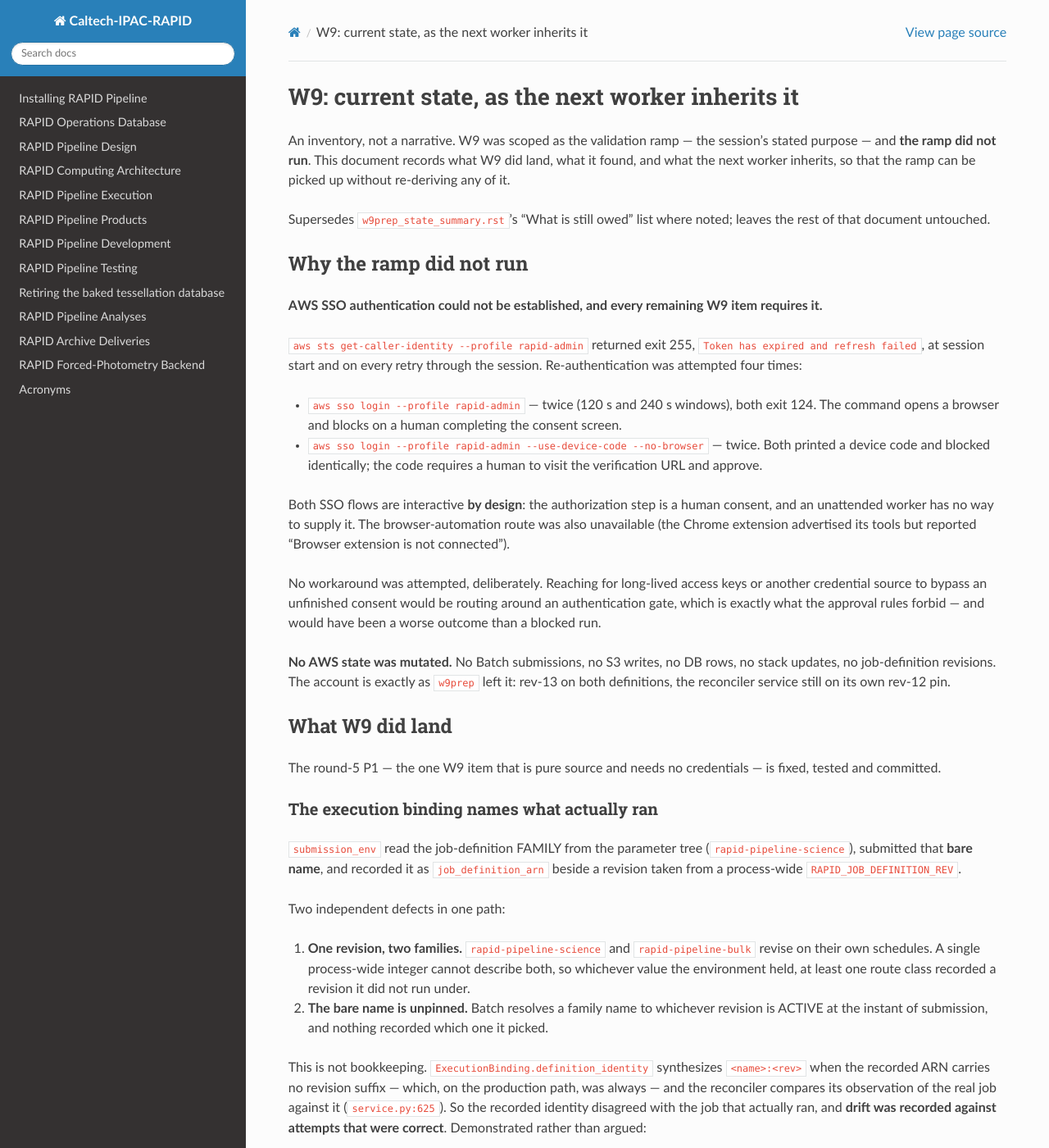
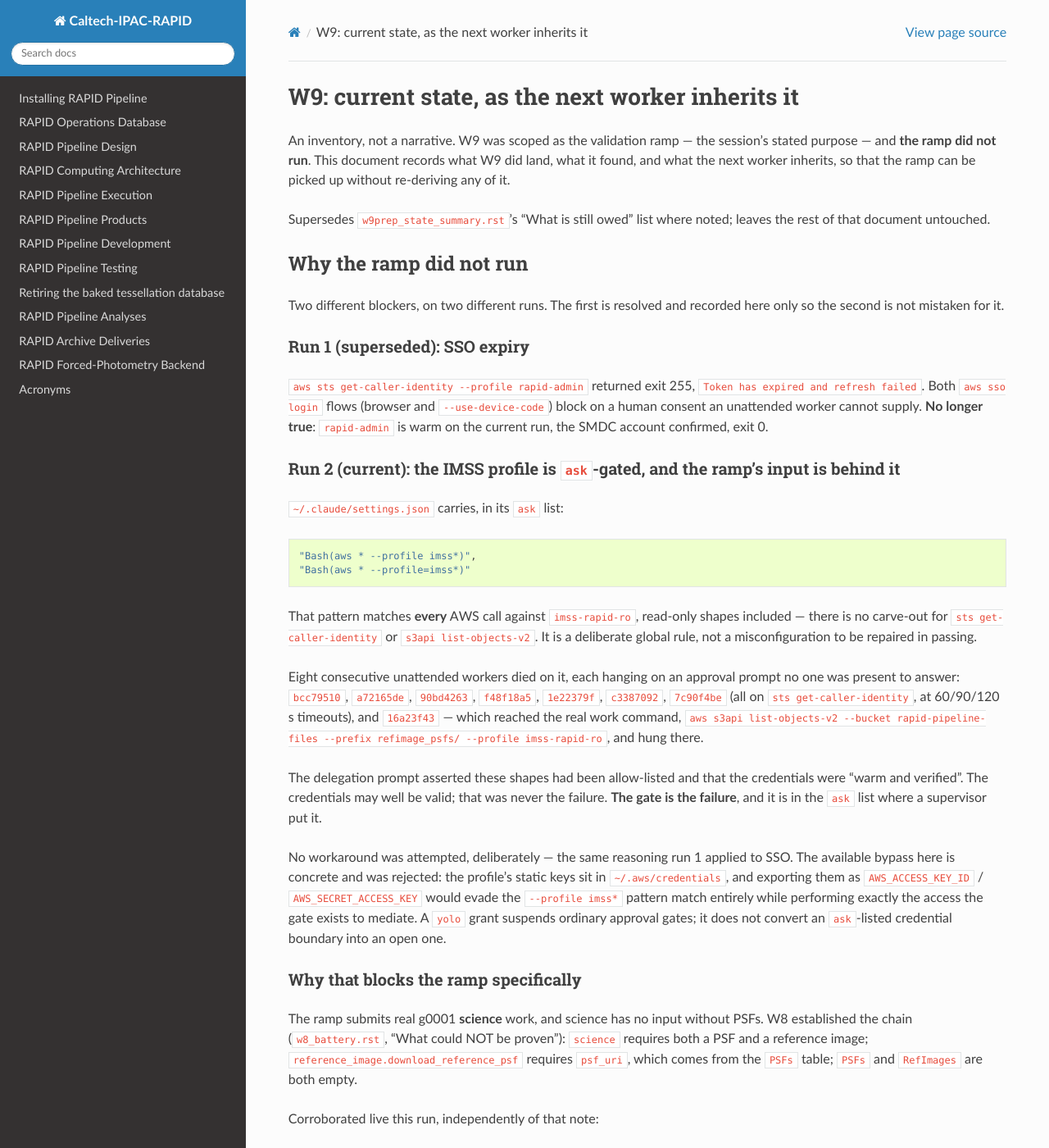
Before and after one commit to Caltech-IPAC/rapid, a Sphinx documentation site: the page built from docs/source/dev/w9_state_summary.rst, in a window 1280 px wide and 1400 px high. Shown: the whole window at 82% size. Built offline with Sphinx 7.4.7 and the Read the Docs theme 3.1.0, drawn with Linux system fonts in a browser that asks for light colours; some of the changed text lies outside the part shown.

Commit message:
docs: W9's real blocker is an ask-gated IMSS profile, not SSO
The prior state doc attributed the blocked ramp to rapid-admin SSO
expiry. That is resolved — rapid-admin is warm this run. The actual
blocker is different and worth naming precisely, because eight
consecutive unattended workers died on it without diagnosing it:

  "Bash(aws * --profile imss*)" sits in the ask list of
  ~/.claude/settings.json, matching every IMSS call including the
  read-only s3api listing that is the PSF carry's first real command.

The delegation prompt asserted those shapes were allow-listed. They are
not. Recorded rather than routed around: the bypass (exporting the
profile's static keys to dodge the --profile match) is exactly what the
gate exists to prevent, and a yolo grant does not open an ask-listed
credential boundary.

Also corrected against live observation:

- The reconciler-service stack is NOT a revision behind, as the owed
  list claimed. It carries the rev-13 digest with ReconcilerEnabled
  true, matching both job definitions — all three pins consistent.
- rapid-pipeline-queue does not exist; queries against it return empty
  at exit 0, a silent false clean. The real queues are
  rapid-queue-bulk and rapid-queue-prompt, both verified quiesced.

Records why rev-14 was deliberately not built despite being available,
and what one owner decision would unblock the next run.

Co-Authored-By: Claude Opus 5 <noreply@anthropic.com>
Claude-Session: https://claude.ai/code/session_01NoBEGj9KRcVw3B5YvvPg2Y

```diff
--- a/docs/source/dev/w9_state_summary.rst
+++ b/docs/source/dev/w9_state_summary.rst
@@ -13,35 +13,80 @@ where noted; leaves the rest of that document untouched.
 Why the ramp did not run
 -------------------------
 
-**AWS SSO authentication could not be established, and every remaining
-W9 item requires it.**
+Two different blockers, on two different runs. The first is resolved and
+recorded here only so the second is not mistaken for it.
+
+Run 1 (superseded): SSO expiry
+~~~~~~~~~~~~~~~~~~~~~~~~~~~~~~~~
 
 ``aws sts get-caller-identity --profile rapid-admin`` returned exit 255,
-``Token has expired and refresh failed``, at session start and on every
-retry through the session. Re-authentication was attempted four times:
+``Token has expired and refresh failed``. Both ``aws sso login`` flows
+(browser and ``--use-device-code``) block on a human consent an
+unattended worker cannot supply. **No longer true**: ``rapid-admin`` is
+warm on the current run, the SMDC account confirmed, exit 0.
 
-* ``aws sso login --profile rapid-admin`` — twice (120 s and 240 s
-  windows), both exit 124. The command opens a browser and blocks on a
-  human completing the consent screen.
-* ``aws sso login --profile rapid-admin --use-device-code --no-browser``
-  — twice. Both printed a device code and blocked identically; the code
-  requires a human to visit the verification URL and approve.
+Run 2 (current): the IMSS profile is ``ask``-gated, and the ramp's input is behind it
+~~~~~~~~~~~~~~~~~~~~~~~~~~~~~~~~~~~~~~~~~~~~~~~~~~~~~~~~~~~~~~~~~~~~~~~~~~~~~~~~~~~~~~
 
-Both SSO flows are interactive **by design**: the authorization step is
-a human consent, and an unattended worker has no way to supply it. The
-browser-automation route was also unavailable (the Chrome extension
-advertised its tools but reported "Browser extension is not connected").
+``~/.claude/settings.json`` carries, in its ``ask`` list::
 
-No workaround was attempted, deliberately. Reaching for long-lived
-access keys or another credential source to bypass an unfinished consent
-would be routing around an authentication gate, which is exactly what
-the approval rules forbid — and would have been a worse outcome than a
-blocked run.
+    "Bash(aws * --profile imss*)",
+    "Bash(aws * --profile=imss*)"
 
-**No AWS state was mutated.** No Batch submissions, no S3 writes, no DB
-rows, no stack updates, no job-definition revisions. The account is
-exactly as ``w9prep`` left it: rev-13 on both definitions, the
-reconciler service still on its own rev-12 pin.
+That pattern matches **every** AWS call against ``imss-rapid-ro``,
+read-only shapes included — there is no carve-out for ``sts
+get-caller-identity`` or ``s3api list-objects-v2``. It is a deliberate
+global rule, not a misconfiguration to be repaired in passing.
+
+Eight consecutive unattended workers died on it, each hanging on an
+approval prompt no one was present to answer: ``bcc79510``,
+``a72165de``, ``90bd4263``, ``f48f18a5``, ``1e22379f``, ``c3387092``,
+``7c90f4be`` (all on ``sts get-caller-identity``, at 60/90/120 s
+timeouts), and ``16a23f43`` — which reached the real work command,
+``aws s3api list-objects-v2 --bucket rapid-pipeline-files --prefix
+refimage_psfs/ --profile imss-rapid-ro``, and hung there.
+
+The delegation prompt asserted these shapes had been allow-listed and
+that the credentials were "warm and verified". The credentials may well
+be valid; that was never the failure. **The gate is the failure**, and
+it is in the ``ask`` list where a supervisor put it.
+
+No workaround was attempted, deliberately — the same reasoning run 1
+applied to SSO. The available bypass here is concrete and was rejected:
+the profile's static keys sit in ``~/.aws/credentials``, and exporting
+them as ``AWS_ACCESS_KEY_ID`` / ``AWS_SECRET_ACCESS_KEY`` would evade
+the ``--profile imss*`` pattern match entirely while performing exactly
+the access the gate exists to mediate. A ``yolo`` grant suspends
+ordinary approval gates; it does not convert an ``ask``-listed
+credential boundary into an open one.
+
+Why that blocks the ramp specifically
+~~~~~~~~~~~~~~~~~~~~~~~~~~~~~~~~~~~~~~~
+
+The ramp submits real g0001 **science** work, and science has no input
+without PSFs. W8 established the chain (``w8_battery.rst``, "What could
+NOT be proven"): ``science`` requires both a PSF and a reference image;
+``reference_image.download_reference_psf`` requires ``psf_uri``, which
+comes from the ``PSFs`` table; ``PSFs`` and ``RefImages`` are both
+empty.
+
+Corroborated live this run, independently of that note::
+
+    aws s3 ls s3://roman-rapid-references/ --profile rapid-admin
+    (no output, exit 0 — the bucket is empty)
+
+So the sole authorized source of the PSF set is the IMSS carry, and the
+IMSS carry is behind the gate above. Items 1 (PSF carry), 3's live
+end-to-end registration, and 4 (the ramp) are all downstream of it.
+
+A caution for whoever picks this up: ``rapid-pipeline-queue`` **does not
+exist**. Queries against it return ``0`` / ``[]`` at exit 0 — a silent
+false clean. The real queues are ``rapid-queue-bulk`` and
+``rapid-queue-prompt``; both were verified genuinely quiet (zero
+RUNNING) this run.
+
+**No AWS state was mutated on either run.** No Batch submissions, no S3
+writes, no DB rows, no stack updates, no job-definition revisions.
 
 What W9 did land
 -----------------
@@ -184,10 +229,23 @@ inherited unchanged:
   blocking the science / reference-image / post-process live proofs.
 * **rev-14** — rebuild at smdc tip sweeping FixD/FixE **and now the two
   fixes above**, scan gate, definition revision with quiesce first.
-* **The reconciler-service stack's own image pin**, still one revision
-  behind the fix it needs (carried from ``w9prep``). The full parameter
-  set must be pinned explicitly: a partial update reverted
-  ``ReconcilerEnabled`` on 2026-08-06.
+  Deliberately **not** built this run; see "Why rev-14 was not built"
+  below.
+* **The reconciler-service stack's own image pin** — this entry is
+  **stale as written and is corrected here.** The stack is *not* a
+  revision behind. Observed live 2026-08-06::
+
+      aws cloudformation describe-stacks --stack-name rapid-reconciler-service
+      ImageRef          ...rapid-pipeline@sha256:3bcd8978...  (= rev-13 digest)
+      ReconcilerEnabled true
+      StackStatus       UPDATE_COMPLETE   2026-08-06T18:50:33Z
+
+  Definitions ``rapid-pipeline-science`` and ``rapid-pipeline-bulk``
+  (both rev 13) carry that same digest. The live system is therefore
+  **self-consistent across all three pins, with the reconciler
+  enabled** — W9prep evidently closed this and the note was not updated.
+  The full-parameter-set caution still stands for any future update: a
+  partial update reverted ``ReconcilerEnabled`` on 2026-08-06.
 * **Battery closure** — the cases touched since W8, the owed
   scheduler-retry case forced against real ``AttemptDetail``, and a real
   end-to-end registration once PSFs exist.
@@ -199,12 +257,65 @@ Note that rev-14's scope has *grown* by this session's two commits: any
 rebuild must now carry them, and the ramp should not be run on an image
 that predates the binding fix.
 
+Why rev-14 was not built
+-------------------------
+
+rev-14 was mechanically available on the current run — ``rapid-admin``
+warm, the build host ``i-0ce2eebb8133ab63d`` ``running`` and SSM
+``Online``, both queues quiesced, and the rebuild explicitly authorized
+(one build, ≤2 iterations, scan gate). It was **not** built, as a
+recorded conservative decision under the unattended decision rule.
+
+The reasoning, so it can be overridden knowingly rather than re-derived:
+
+* rev-14's purpose in the W9 scope is to be *the image the ramp runs
+  on*. With the ramp PSF-blocked and the battery's live cases blocked
+  with it, a rev-14 would be deployed and then exercised by nothing.
+* The deploy is not a single reversible act. It revises both job
+  definitions, updates the reconciler-service stack, and re-runs the
+  association — three coupled pins that are, right now, **mutually
+  consistent and enabled** (evidence above). The known failure mode is
+  live and recent: a partial update reverted ``ReconcilerEnabled``
+  earlier the same day.
+* Trading a coherent, understood "source fixed, deployment pending"
+  state for an "deployment changed, unvalidated" one — unattended,
+  with no ramp to catch a regression, inside the launch window — is
+  the worse of the two handoffs.
+
+The binding fix is committed and on ``smdc``; nothing is lost by
+building rev-14 in the same session that can actually run the ramp,
+which is the session that has IMSS access. **Recommended: build rev-14
+and run the ramp together, once the PSF carry is unblocked.**
+
+What would unblock the next run
+---------------------------------
+
+One decision by the owner, not more engineering. Either:
+
+1. **Move the read-only IMSS shape from ``ask`` to ``allow``** in
+   ``~/.claude/settings.json`` — narrowly, e.g. ``Bash(aws s3api
+   list-objects-v2 --bucket rapid-pipeline-files *)`` and the
+   corresponding ``s3 cp``/``sync`` for ``refimage_psfs/`` — leaving the
+   blanket ``aws * --profile imss*`` gate otherwise intact; or
+2. **Perform the carry themselves** (or with a supervised session
+   present to answer the prompt), landing the PSF set in the SMDC
+   destination and registering it, after which the ramp needs no IMSS
+   access at all.
+
+Option 2 is the smaller change to the security posture; option 1 is the
+one that makes future unattended ramps repeatable. Either way the
+downstream work — sha-pinned provenance in ``rapid_systems``,
+registration in ``PSFs``, rev-14, the battery's live cases, and the
+ramp — is unblocked and already specified.
+
 Ephemeral state left behind
 -----------------------------
 
-None on AWS — nothing was created there. Locally: scratch logs and a
-backup copy of ``virtualPipelineOperator.py`` used for the mutation
-check were written under this job's own ``tmp`` directory, which is
-removed with the job. No files were written to ``/tmp`` shared space, no
-scripts installed persistently, and the two worktrees are removed at
-session end with their branches merged to base.
+None on AWS — nothing was created there, on either run. Locally: run 1
+left scratch logs and a backup copy of ``virtualPipelineOperator.py``
+under its own job ``tmp`` directory, removed with the job. Run 2 wrote
+one scratch probe script under the delegate job directory and removed
+it (verified by ``ls``); it created no AWS resources and made no
+mutating call of any kind. No files were written to ``/tmp`` shared
+space, no scripts installed persistently, and the two worktrees are
+removed at session end with their branches merged to base.
```
